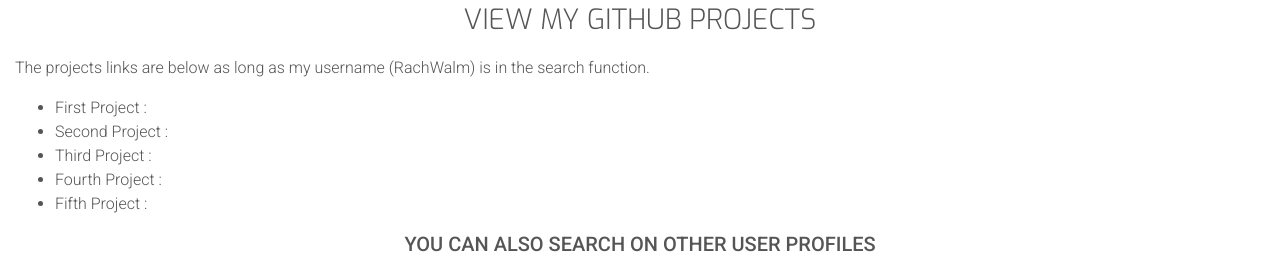
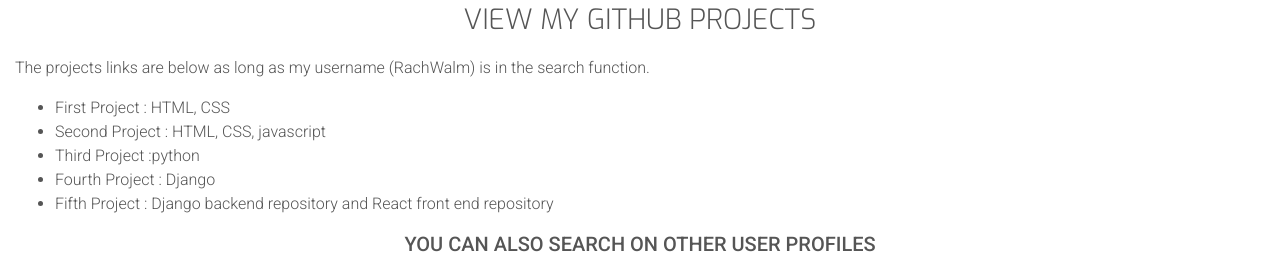
Before and after one commit to RachWalm/Resume-project, a plain HTML site: page github.html in a window 1280 px wide. Shown: the part 511-772 px from the top of the page. Drawn offline with nearby package versions, Linux system fonts and the light colour scheme; no server answers.

Commit message:
Add technologies to github page

```diff
--- a/github.html
+++ b/github.html
@@ -71,11 +71,11 @@
                 <h3 class="contact-heading uppercase text-center">View My GitHub Projects</h3>
                 <p>The projects links are below as long as my username (RachWalm) is in the search function.</p>
                 <ul>
-                    <li>First Project :</li>
-                    <li>Second Project :</li>
-                    <li>Third Project :</li>
-                    <li>Fourth Project :</li>
-                    <li>Fifth Project :</li>
+                    <li>First Project : HTML, CSS</li>
+                    <li>Second Project : HTML, CSS, javascript</li>
+                    <li>Third Project :python</li>
+                    <li>Fourth Project : Django</li>
+                    <li>Fifth Project : Django backend repository and React front end repository</li>
                 </ul>
                 <h5 class="uppercase text-center">You can also search on other user profiles</h5>
 
```
